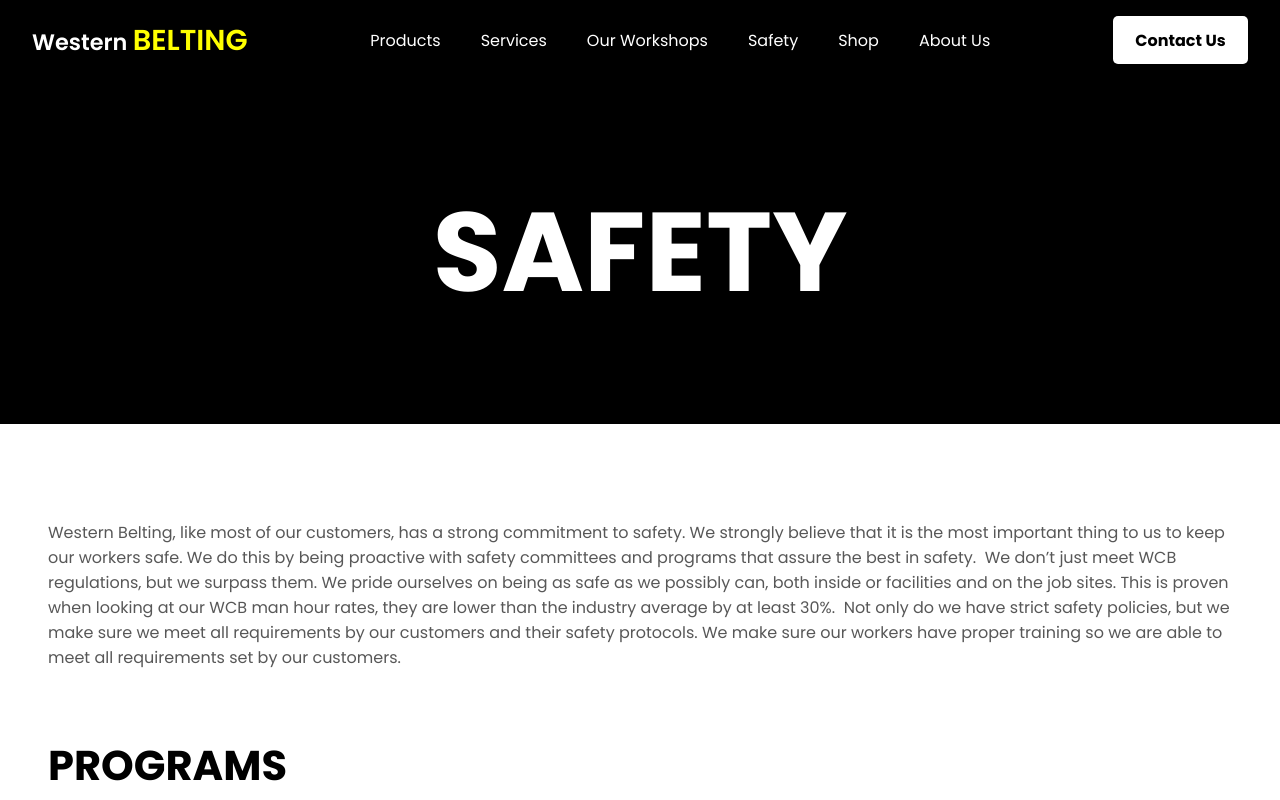
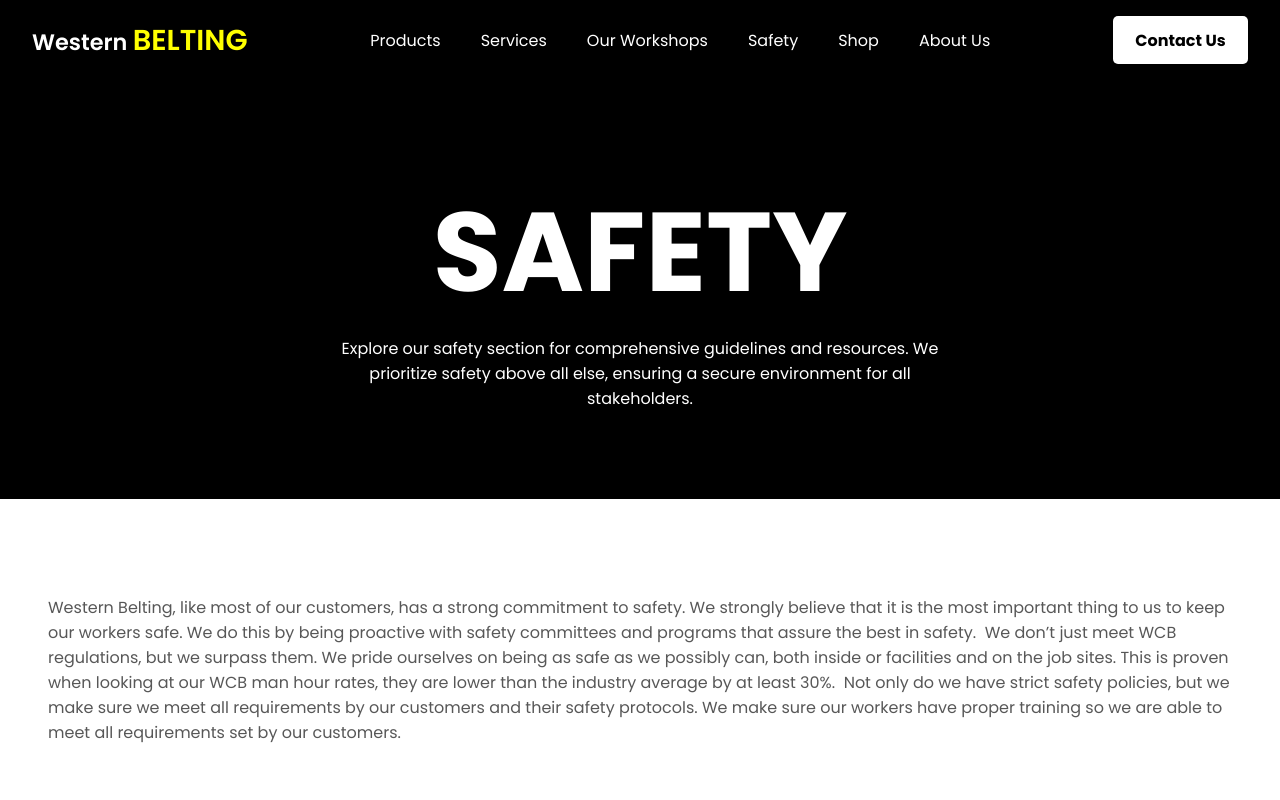
Before and after one commit to thisclinton/westernbelting, a React (Vite) app: page /safety in a window 1280 px wide. Shown: the top 800 px of the page. Built offline with nearby package versions, Linux system fonts and the light colour scheme.

Commit message:
update for the safety component

```diff
--- a/src/components/Safety/Safety.jsx
+++ b/src/components/Safety/Safety.jsx
@@ -9,6 +9,11 @@
       <section className="safety">
         <div className="title__container">
           <h1 className="section__title">Safety</h1>
+          <p className="section__description">
+            Explore our safety section for comprehensive guidelines and
+            resources. We prioritize safety above all else, ensuring a secure
+            environment for all stakeholders.
+          </p>
         </div>
         <div className="safety__container">
           <p className="safety__description">
```
